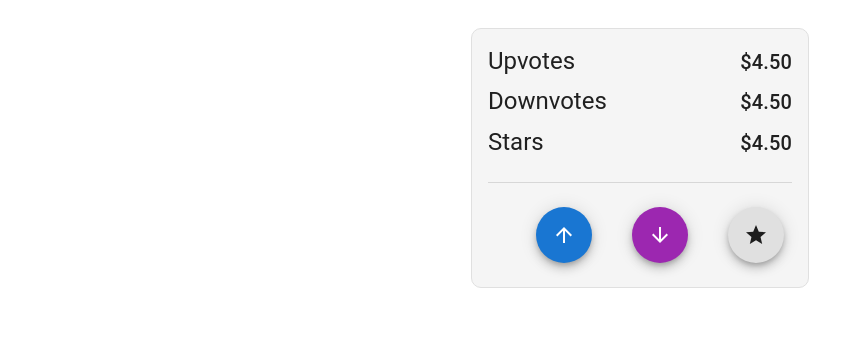
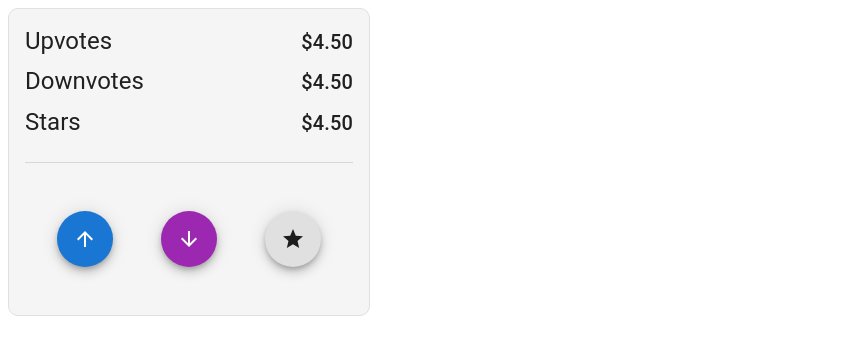
Before and after one commit to Drew-L-Nelson/like-button-test, a React (Vite) app: page / in a window 1280 px wide. Shown: the top 354 px of the page, without its empty margins (0-864 px from the left). Built offline with nearby package versions, Linux system fonts and the light colour scheme.

Commit message:
firestore added

```diff
--- a/Components/LikeButtons.jsx
+++ b/Components/LikeButtons.jsx
@@ -1,4 +1,5 @@
 import * as React from "react";
+import { useState, useEffect } from "react";
 import { ThemeProvider, createTheme } from '@mui/system';
 import Card from '@mui/material/Card';
 import Stack from '@mui/material/Stack';
@@ -11,7 +12,13 @@ import ArrowDownwardIcon from '@mui/icons-material/ArrowDownward';
 import StarIcon from '@mui/icons-material/Star';
 import { styled } from "@mui/material/styles";
 
+
+
 export default function LikeButtons() {
+
+    const [likeCount, setLikeCount] = useState(0);
+
+
   return (
     <Card variant="outlined" sx={{ maxWidth: 360, backgroundColor: '#f5f5f5', borderColor: '#e0e0e0', borderWidth: 1, borderRadius: '10px', }}>
         <Box sx={{ p: 2 }}>
@@ -44,10 +51,10 @@ export default function LikeButtons() {
                 </Typography>
 
             </Stack>
-            <Divider sx={{ my: 2 }} />
+            <Divider sx={{ mt: 2, mb: -2 }} />
         </Box>
 
-        <Box sx={{ "& > :not(style)": { ml: 5 }, p: 3, mt: -4 }}>
+        <Box sx={{ display: 'flex', direction: 'row', m: 4 , gap: 5, p: 2, justifyContent: 'space-between', alignItems: 'center' }}>
             <Fab color="primary" aria-label="add">
                 <ArrowUpwardIcon />
             </Fab>
--- a/package.json
+++ b/package.json
@@ -24,6 +24,7 @@
     "@emotion/react": "^11.11.4",
     "@emotion/styled": "^11.11.0",
     "@mui/icons-material": "^5.15.12",
-    "@mui/material": "^5.15.12"
+    "@mui/material": "^5.15.12",
+    "firebase": "^10.8.1"
   }
 }
--- a/src/App.jsx
+++ b/src/App.jsx
@@ -4,7 +4,8 @@ import LikeButtons from '../Components/LikeButtons'
 
 export default function App() {
   return (
-    <main style={{ display: 'flex', flexDirection: 'column', alignItems: 'center', justifyContent: 'center', paddingTop: 20 }}>
+    // <main style={{ display: 'flex', flexDirection: 'column', alignItems: 'center', justifyContent: 'center', paddingTop: 20 }}>
+    <main>
         <div>
             <LikeButtons />
         </div>
```
Also changed, not shown: Utils/firebase-config.jsx (added, +20 -0 lines), 1 other file (tests, documents, lock files or other folders).
